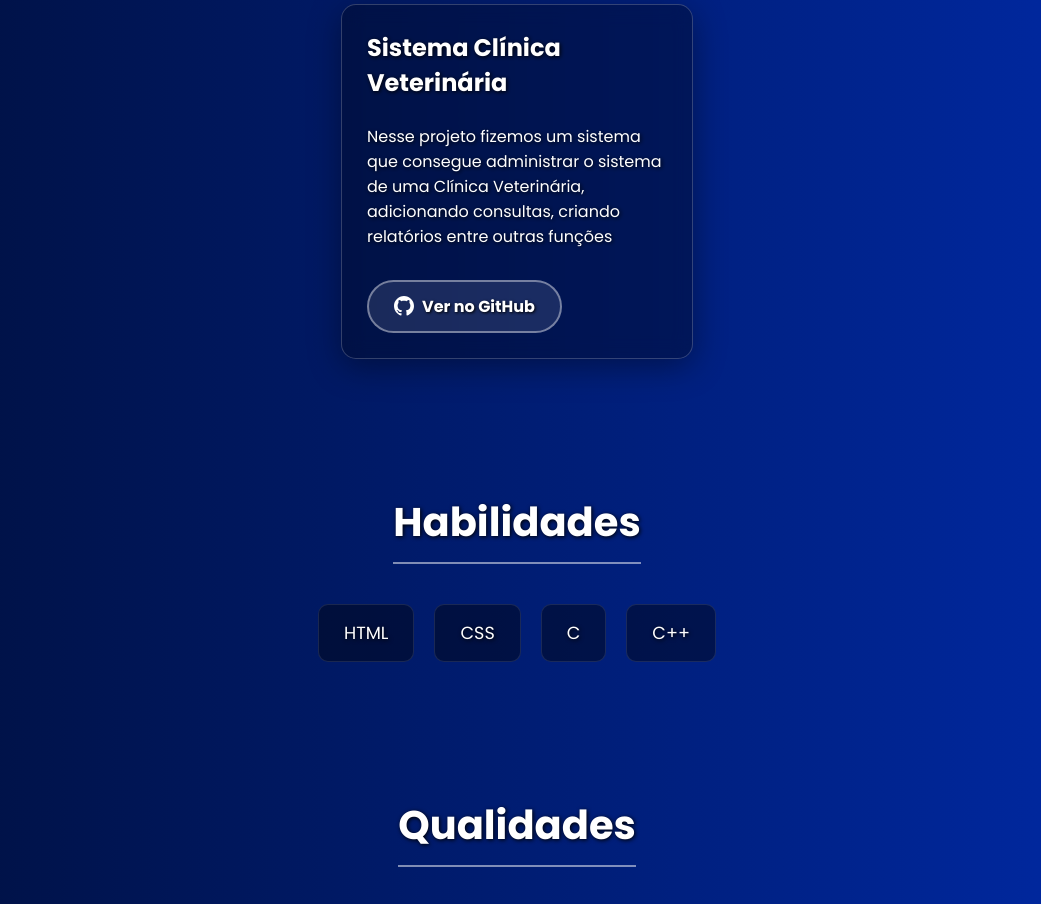
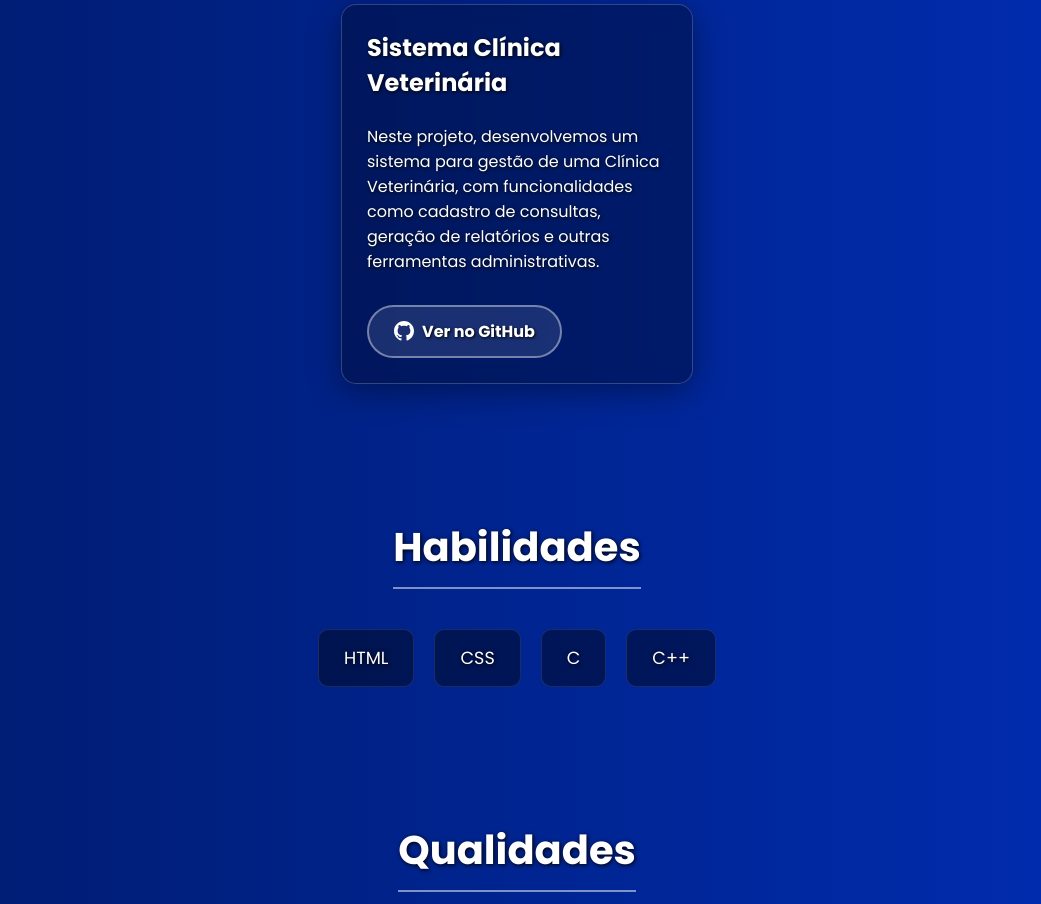
Before and after one commit to ferreiradev7/ferreiradev7.github.io, a plain HTML site: page index.html in a window 1280 px wide. Shown: the part 960-1864 px from the top of the page, without its empty margins (123-1164 px from the left). Drawn offline with Linux system fonts and the light colour scheme.

Commit message:
feat: color and text

```diff
--- a/index.html
+++ b/index.html
@@ -18,7 +18,7 @@
             font-size: 1rem;
             color: white;
             text-shadow: 1px 1px 4px black;
-            background: linear-gradient(270deg, #0033cc, #000000, #808080, #ffffff);
+            background: linear-gradient(270deg, #0033cc, #000000, #ffffff);
             background-size: 600% 600%;
             animation: mudarCores 15s ease infinite;
             padding: 20px;
@@ -290,8 +290,9 @@
 
                     <div class="card">
                         <h3>Sistema Clínica Veterinária</h3>
-                        <p>Nesse projeto fizemos um sistema que consegue administrar o sistema de uma Clínica
-                            Veterinária, adicionando consultas, criando relatórios entre outras funções
+                        <p>Neste projeto, desenvolvemos um sistema para gestão de uma Clínica Veterinária, com
+                            funcionalidades como cadastro de consultas, geração de relatórios e outras ferramentas
+                            administrativas.
                         </p>
                         <a href="https://github.com/ferreiradev7/sistema-clinica-veterinaria" target="_blank"
                             rel="noopener noreferrer" class="botao">
```
